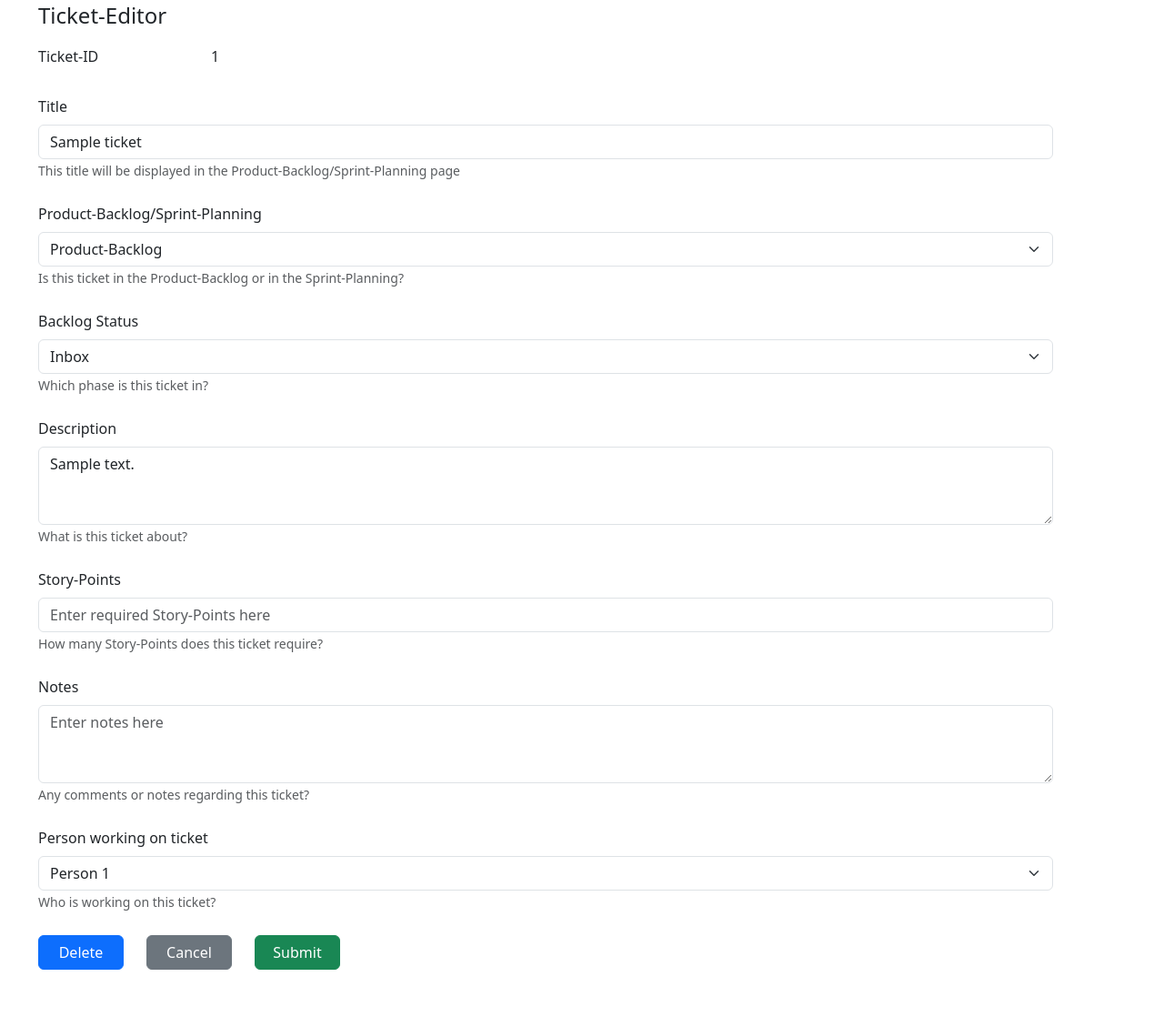
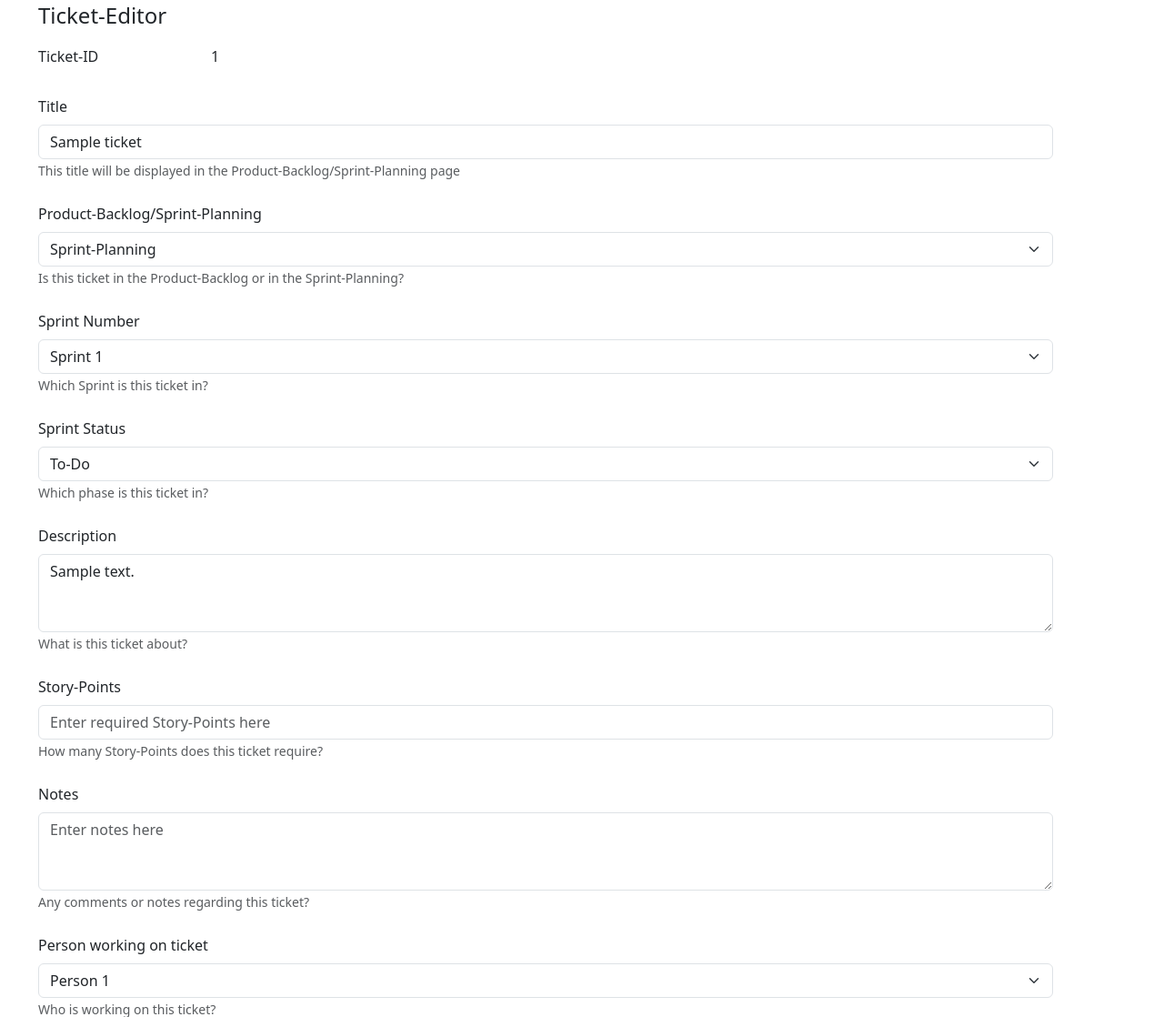
Before and after one commit to SCRUM-Webapp/SCRUM_Webapp_Project, a Flask app: page /Ticket/1 in a window 1280 px wide. Shown: the part 89-1207 px from the top of the page at 91% size. Before the commit the page ends 1155 px from the top, so only its background shows below. Run offline with Flask 3, Linux system fonts and the light colour scheme; a user stored in the database is signed in; tables that the repository leaves empty hold one stand-in row (values such as "Sample post"); some libraries are stand-ins or nearby versions.

Commit message:
added functionality to obsolete/finished buttons, user now get redirected either towards sprint planning or product backlog, depending on where the new ticket is created or edited to.

```diff
--- a/app.py
+++ b/app.py
@@ -90,34 +90,6 @@
             return redirect(url_for('login'))
     return render_template('Register.html', form=form)
 
-@app.route('/Ticket/New_Ticket', methods=['GET', 'POST'])
-@login_required
-def new_ticket():
-    form = TicketForm(request.form)
-
-    if form.validate_on_submit():
-        new_ticket = Ticket()
-        form.populate_obj(new_ticket)
-
-        if form.product_sprint_select.data == 'productBacklog':
-
-            new_ticket.ticket_status = form.backlog_select.data
-            new_ticket.sprint_number = None
-
-        elif form.product_sprint_select.data == 'sprintPlanning':
-
-            new_ticket.ticket_status = form.sprint_select.data
-            new_ticket.sprint_number = form.sprint_number.data
-
-        db.session.add(new_ticket)
-        db.session.commit()
-        return redirect(url_for('product_backlog'))
-    elif request.method == 'POST' and not form.validate_on_submit():
-        flash('Title and Description are required fields. Please fill them out.')
-
-    return render_template('New_Ticket.html', form=form)
-
-
 
 from sqlalchemy import inspect
 
@@ -134,27 +106,8 @@
     print("Ready for Sprint Tickets:", ready_for_sprint_tickets)
     print("Next Sprint Tickets:", next_sprint_tickets)
 
-    #tickets = db.session.execute(db.select(Ticket).order_by(Ticket.ticket_id)).fetchall()
-    #tickets2 = db.session.execute(db.select(Ticket).order_by(Ticket.ticket_id))
-    #print(tickets)
-    #print(select(Ticket))
-    #print(type(tickets))
+    return render_template('Product_Backlog.html', inbox_tickets=inbox_tickets, analyze_tickets=analyze_tickets, ready_for_sprint_tickets=ready_for_sprint_tickets, next_sprint_tickets=next_sprint_tickets)
 
-    #print(tickets2)
-    #print(type(tickets2))
-
-    # Convert the SQLAlchemy Row objects to a list of dictionaries
-    #tickets_list = [dict(ticket) for ticket in tickets]
-
-    # Pass the list of dictionaries to the template
-    return render_template('Product_Backlog.html', inbox_tickets=inbox_tickets, analyze_tickets=analyze_tickets, ready_for_sprint_tickets=ready_for_sprint_tickets, next_sprint_tickets=next_sprint_tickets)
-""" @app.route('/Product_Backlog')
-@login_required
-def product_backlog():
-    #select all Tickets order by ticket_id convert to list because otherwise ChunkedIteratorResult Error when debugging
-    tickets = db.session.execute(db.select(Ticket).order_by(Ticket.ticket_id))
-    #pass the tickets to the template
-    return render_template('Product_Backlog.html', tickets=tickets) """
 
 @app.route('/Ticket/<int:ticket_id>', methods=['GET', 'POST'])
 @login_required
@@ -163,44 +116,91 @@
     if not ticket:
         abort(404)
 
-    form = TicketForm(obj=ticket)
+    form = TicketForm(request.form, obj=ticket)
 
     if form.validate_on_submit():
         form.populate_obj(ticket)
 
-
         if form.product_sprint_select.data == 'productBacklog':
-
+            # Clear sprint-related fields
+            ticket.sprint_number = None
+            # Set ticket status based on the backlog selection
             ticket.ticket_status = form.backlog_select.data
-            ticket.sprint_number = None
-
         elif form.product_sprint_select.data == 'sprintPlanning':
-
-            ticket.ticket_status = form.sprint_select.data
+            # Set ticket status based on the sprint selection
+            if form.sprint_select.data == 'Finished/Obsolete':
+                # If 'Finished/Obsolete' is selected, check which radio button is checked
+                if request.form.get('btnradio') == 'Finished':
+                    ticket.ticket_status = 'Finished'
+                else:
+                    ticket.ticket_status = 'Obsolete'
+            else:
+                ticket.ticket_status = form.sprint_select.data
+            # Set sprint number
             ticket.sprint_number = form.sprint_number.data
 
         db.session.commit()
-        return redirect(url_for('product_backlog'))
+
+        # Redirect to product backlog or sprint planning based on the selection
+        if form.product_sprint_select.data == 'productBacklog':
+            return redirect(url_for('product_backlog'))
+        else:
+            return redirect(url_for('sprint_planning', selected_sprint=ticket.sprint_number))
 
     return render_template('Ticket.html', ticket=ticket, form=form)
+
+
+@app.route('/Ticket/New_Ticket', methods=['GET', 'POST'])
+@login_required
+def new_ticket():
+    form = TicketForm(request.form)
+
+    if form.validate_on_submit():
+        new_ticket = Ticket()
+        form.populate_obj(new_ticket)
+
+        if form.product_sprint_select.data == 'productBacklog':
+            # Set ticket status based on the backlog selection
+            new_ticket.ticket_status = form.backlog_select.data
+            new_ticket.sprint_number = None
+            db.session.add(new_ticket)
+            db.session.commit()
+            flash('New ticket added to Product Backlog')
+            return redirect(url_for('product_backlog'))
+        elif form.product_sprint_select.data == 'sprintPlanning':
+            # Set ticket status based on the sprint selection
+            new_ticket.sprint_number = form.sprint_number.data
+            if form.sprint_select.data == 'Finished/Obsolete':
+                # If 'Finished/Obsolete' is selected, check which radio button is checked
+                if request.form.get('btnradio') == 'Finished':
+                    new_ticket.ticket_status = 'Finished'
+                else:
+                    new_ticket.ticket_status = 'Obsolete'
+            else:
+                new_ticket.ticket_status = form.sprint_select.data
+            db.session.add(new_ticket)
+            db.session.commit()
+            #flash('New ticket added to Sprint Planning')
+            return redirect(url_for('sprint_planning', selected_sprint=new_ticket.sprint_number))
+    elif request.method == 'POST' and not form.validate_on_submit():
+        flash('Title and Description are required fields. Please fill them out.')
+
+    return render_template('New_Ticket.html', form=form)
+
+
 
 @app.route('/Sprint_Planning/<selected_sprint>')
 @login_required
 def sprint_planning(selected_sprint):
     if selected_sprint == 'add':
-        # Handle the case when the user clicks on "+ Add Sprint"
-        # This could be a separate route or logic depending on your requirements
         pass
     else:
-        # Handle the case when a specific sprint is selected
-        # You can use the selected_sprint parameter to filter tickets
-        # and render the template accordingly
         sprint_number = int(selected_sprint)
-        # Query tickets for the selected sprint
         to_do = db.session.query(Ticket).filter_by(ticket_status='To-Do', sprint_number=sprint_number).all()
         in_progress = db.session.query(Ticket).filter_by(ticket_status='In Progress', sprint_number=sprint_number).all()
         testing = db.session.query(Ticket).filter_by(ticket_status='Testing', sprint_number=sprint_number).all()
-        finished_obsolete = db.session.query(Ticket).filter_by(ticket_status='Finished/Obsolete', sprint_number=sprint_number).all()
+        finished_obsolete = db.session.query(Ticket).filter(Ticket.ticket_status.in_(['Finished', 'Obsolete']), Ticket.sprint_number == sprint_number).all()
+
 
         return render_template('Sprint_Planning.html', selected_sprint=sprint_number, to_do=to_do, in_progress=in_progress, testing=testing, finished_obsolete=finished_obsolete)
 
--- a/templates/New_Ticket.html
+++ b/templates/New_Ticket.html
@@ -80,9 +80,9 @@
             {# Finished/Obsolete options #}
             <div class="form-group mt-1" id="finishedObsoleteRadio" style="display:none;">
     <div class="btn-group" id="finishedObsoleteRadioField" role="group" aria-label="Basic radio toggle button group">
-                    <input type="radio" class="btn-check" name="btnradio" id="btnradio1" autocomplete="off" checked="">
+        <input type="radio" class="btn-check" name="btnradio" id="btnradio1" value="Finished" autocomplete="off">
         <label class="btn btn-outline-success" for="btnradio1">Finished</label>
-                    <input type="radio" class="btn-check" name="btnradio" id="btnradio2" autocomplete="off" checked="">
+        <input type="radio" class="btn-check" name="btnradio" id="btnradio2" value="Obsolete" autocomplete="off">
         <label class="btn btn-outline-warning" for="btnradio2">Obsolete</label>
     </div>
     <small id="finishedObsoleteHelp" class="form-text text-muted row ms-0">Is this ticket finished or obsolete?</small>
--- a/templates/Ticket.html
+++ b/templates/Ticket.html
@@ -35,27 +35,27 @@
                 <label for="ProductSprintSelect" class="form-label mt-4">Product-Backlog/Sprint-Planning</label>
                 <select class="form-select" id="ProductSprintSelect" onchange="displaySecondSelect()"
                     aria-describedby="ProductSprintHelp" name="product_sprint_select">
-                    <option value="productBacklog">Product-Backlog</option>
-                    <option value="sprintPlanning">Sprint-Planning</option>
+                    <option value="productBacklog" {% if ticket.ticket_status == 'Inbox' or ticket.ticket_status == 'Analyze' or ticket.ticket_status == 'Ready for Sprint' or ticket.ticket_status == 'Next Sprint' %} selected {% endif %}>Product-Backlog</option>
+                    <option value="sprintPlanning" {% if ticket.ticket_status == 'To-Do' or ticket.ticket_status == 'In Progress' or ticket.ticket_status == 'Testing' or ticket.ticket_status == 'Finished' or ticket.ticket_status == 'Obsolete' %} selected {% endif %}>Sprint-Planning</option>
                 </select>
                 <small id="ProductSprintHelp" class="form-text text-muted">Is this ticket in the Product-Backlog or in
                     the Sprint-Planning?</small>
             </div>
 
             {# Backlog options #}
-            <div class="form-group" id="productBacklogSelect" style="display:none;">
+            <div class="form-group" id="productBacklogSelect" {% if ticket.ticket_status == 'To-Do' or ticket.ticket_status == 'In Progress' or ticket.ticket_status == 'Testing' or ticket.ticket_status == 'Finished' or ticket.ticket_status == 'Obsolete' %} style="display:none;" {% endif %}>
                 <label for="backlogSelect" class="form-label mt-4">Backlog Status</label>
                 <select class="form-select" id="backlogSelect" aria-describedby="BacklogHelp" name="backlog_select">
-                    <option>Inbox</option>
-                    <option>Analyze</option>
-                    <option>Ready for Sprint</option>
-                    <option>Next Sprint</option>
+                    <option value="Inbox" {% if ticket.ticket_status == 'Inbox' %} selected {% endif %}>Inbox</option>
+                    <option value="Analyze" {% if ticket.ticket_status == 'Analyze' %} selected {% endif %}>Analyze</option>
+                    <option value="Ready for Sprint" {% if ticket.ticket_status == 'Ready for Sprint' %} selected {% endif %}>Ready for Sprint</option>
+                    <option value="Next Sprint" {% if ticket.ticket_status == 'Next Sprint' %} selected {% endif %}>Next Sprint</option>
                 </select>
                 <small id="BacklogHelp" class="form-text text-muted">Which phase is this ticket in?</small>
             </div>
 
             {# Sprint number #}
-            <div class="form-group" id="sprintNumberSelect" style="display:none;">
+            <div class="form-group" id="sprintNumberSelect" {% if ticket.ticket_status == 'Inbox' or ticket.ticket_status == 'Analyze' or ticket.ticket_status == 'Ready for Sprint' or ticket.ticket_status == 'Next Sprint' %} style="display:none;" {% endif %}>
                 <label for="sprintNumberSelectField" class="form-label mt-4">Sprint Number</label>
                 <select class="form-select" id="sprintNumberSelectField" name="sprint_number"
                     aria-describedby="SprintHelp">
@@ -67,27 +67,28 @@
             </div>
 
             {# Sprint options #}
-            <div class="form-group" id="sprintPlanningSelect" style="display:none;">
+            <div class="form-group" id="sprintPlanningSelect" {% if ticket.ticket_status == 'Inbox' or ticket.ticket_status == 'Analyze' or ticket.ticket_status == 'Ready for Sprint' or ticket.ticket_status == 'Next Sprint' %} style="display:none;" {% endif %}>
                 <label for="sprintSelectField" class="form-label mt-4">Sprint Status</label>
                 <select class="form-select" id="sprintSelectField" aria-describedby="SprintHelp" name="sprint_select">
-                    <option>To-Do</option>
-                    <option>In Progress</option>
-                    <option>Testing</option>
-                    <option>Finished/Obsolete</option>
+                    <option value="To-Do" {% if ticket.ticket_status == 'To-Do' %} selected {% endif %}>To-Do</option>
+                    <option value="In Progress" {% if ticket.ticket_status == 'In Progress' %} selected {% endif %}>In Progress</option>
+                    <option value="Testing" {% if ticket.ticket_status == 'Testing' %} selected {% endif %}>Testing</option>
+                    <option value="Finished/Obsolete" {% if ticket.ticket_status == 'Finished' or ticket.ticket_status == 'Obsolete' %} selected {% endif %}>Finished/Obsolete</option>
                 </select>
                 <small id="SprintHelp" class="form-text text-muted">Which phase is this ticket in?</small>
             </div>
 
             {# Finished/Obsolete options #}
-            <div class="form-group mt-1" id="finishedObsoleteRadio" style="display:none;">
+           <div class="form-group mt-1" id="finishedObsoleteRadio">
     <div class="btn-group" id="finishedObsoleteRadioField" role="group" aria-label="Basic radio toggle button group">
-                    <input type="radio" class="btn-check" name="btnradio" id="btnradio1" autocomplete="off" checked="">
+        <input type="radio" class="btn-check" name="btnradio" id="btnradio1" value="Finished" {% if ticket.ticket_status == 'Finished' %}checked{% endif %} autocomplete="off">
         <label class="btn btn-outline-success" for="btnradio1">Finished</label>
-                    <input type="radio" class="btn-check" name="btnradio" id="btnradio2" autocomplete="off" checked="">
+        <input type="radio" class="btn-check" name="btnradio" id="btnradio2" value="Obsolete" {% if ticket.ticket_status == 'Obsolete' %}checked{% endif %} autocomplete="off">
         <label class="btn btn-outline-warning" for="btnradio2">Obsolete</label>
     </div>
     <small id="finishedObsoleteHelp" class="form-text text-muted row ms-0">Is this ticket finished or obsolete?</small>
 </div>
+
 
             {# Description #}
             <div class="form-group">
```
Also changed, not shown: db.py (+2 -19 lines), templates/Sprint_Planning.html (+5 -11 lines). Lines whose indentation alone changed are shown as unchanged.
